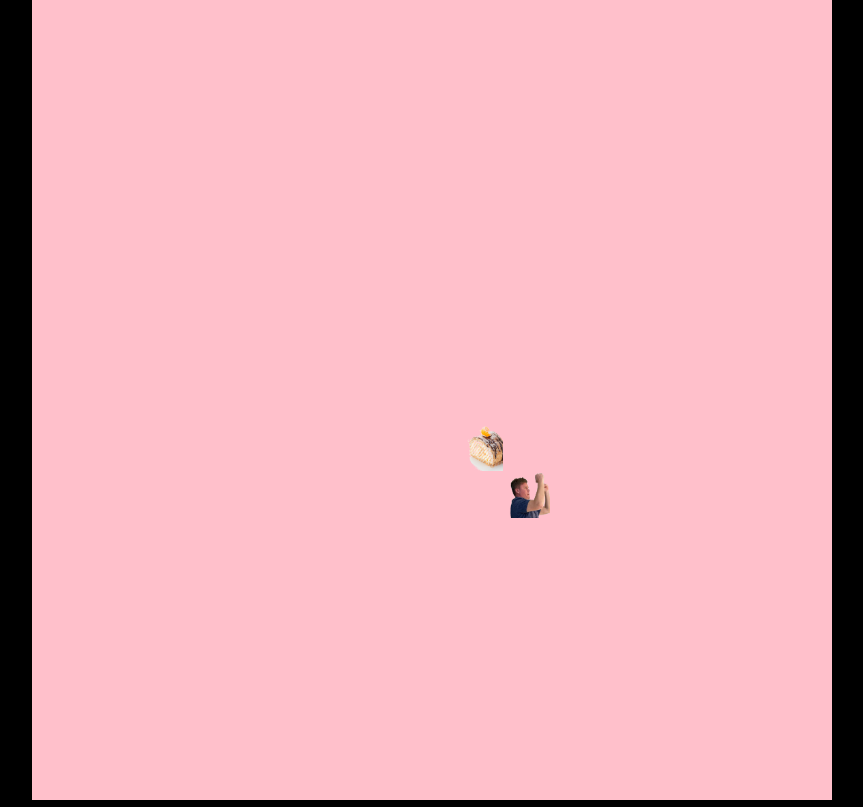
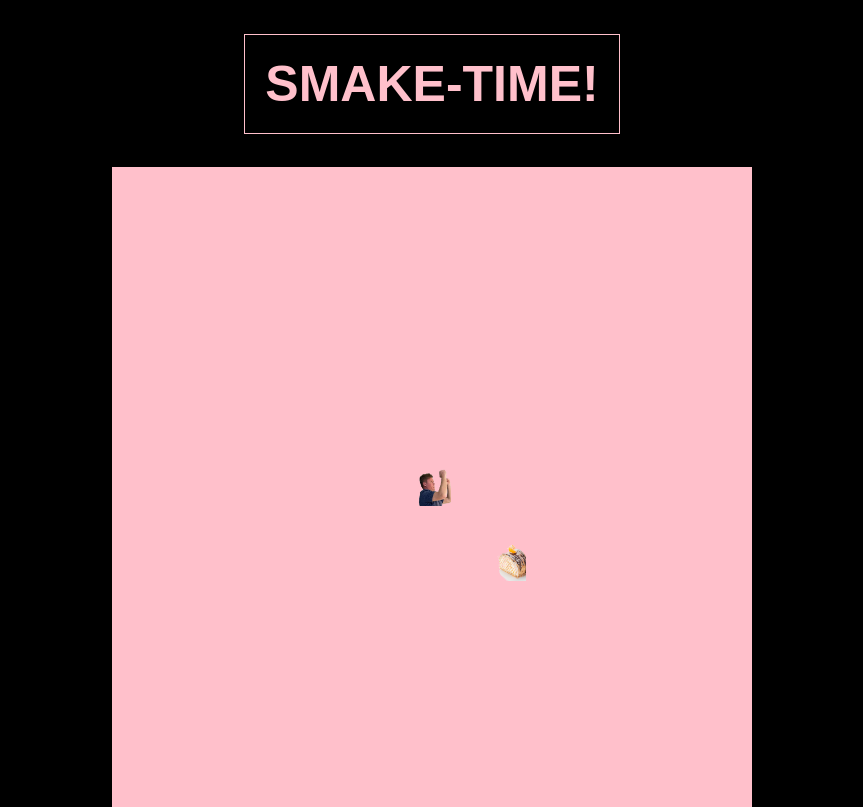
Before and after one commit to DesireTilleras/SnakeGame, a plain HTML site: page index.html in a window 1280 px wide. Shown: the whole page, without its empty margins (208-1071 px from the left). Drawn offline with Linux system fonts and the light colour scheme.

Commit message:
added header

```diff
--- a/index.html
+++ b/index.html
@@ -17,8 +17,8 @@
       }
       #game-board {
         background-color: pink;
-        width: 100vmin;
-        height: 100vmin;
+        width: 80vmin;
+        height: 80vmin;
         display: grid;
         grid-template-rows: repeat(17, 1fr);
         grid-template-columns: repeat(17, 1fr);
@@ -32,12 +32,16 @@
       .food {
         background-image: url("/budapest.png");
         background-size: cover;
-
       }
     </style>
     <script src="game.js" defer type="module"></script>
   </head>
   <body>
-    <div id="game-board"></div>
+    <div style="display: flex; flex-direction: column; align-items: center;">
+      <div>
+        <h1 style="font-size: 50px; color: pink; border: 1px solid pink; padding: 20px; font-family: fantasy;">SMAKE-TIME!</h1>
+      </div>
+      <div id="game-board"></div>
+    </div>
   </body>
 </html>
--- a/snake.js
+++ b/snake.js
@@ -1,8 +1,8 @@
 import { getInputDirection } from "./input.js";
 
-export const SNAKE_SPEED = 2;
+export const SNAKE_SPEED = 8;
 
-const snakeBody = [{ x: 11, y: 11 }];
+const snakeBody = [{ x: 9, y: 9 }];
 
 let newSegments = 0;
 
```
